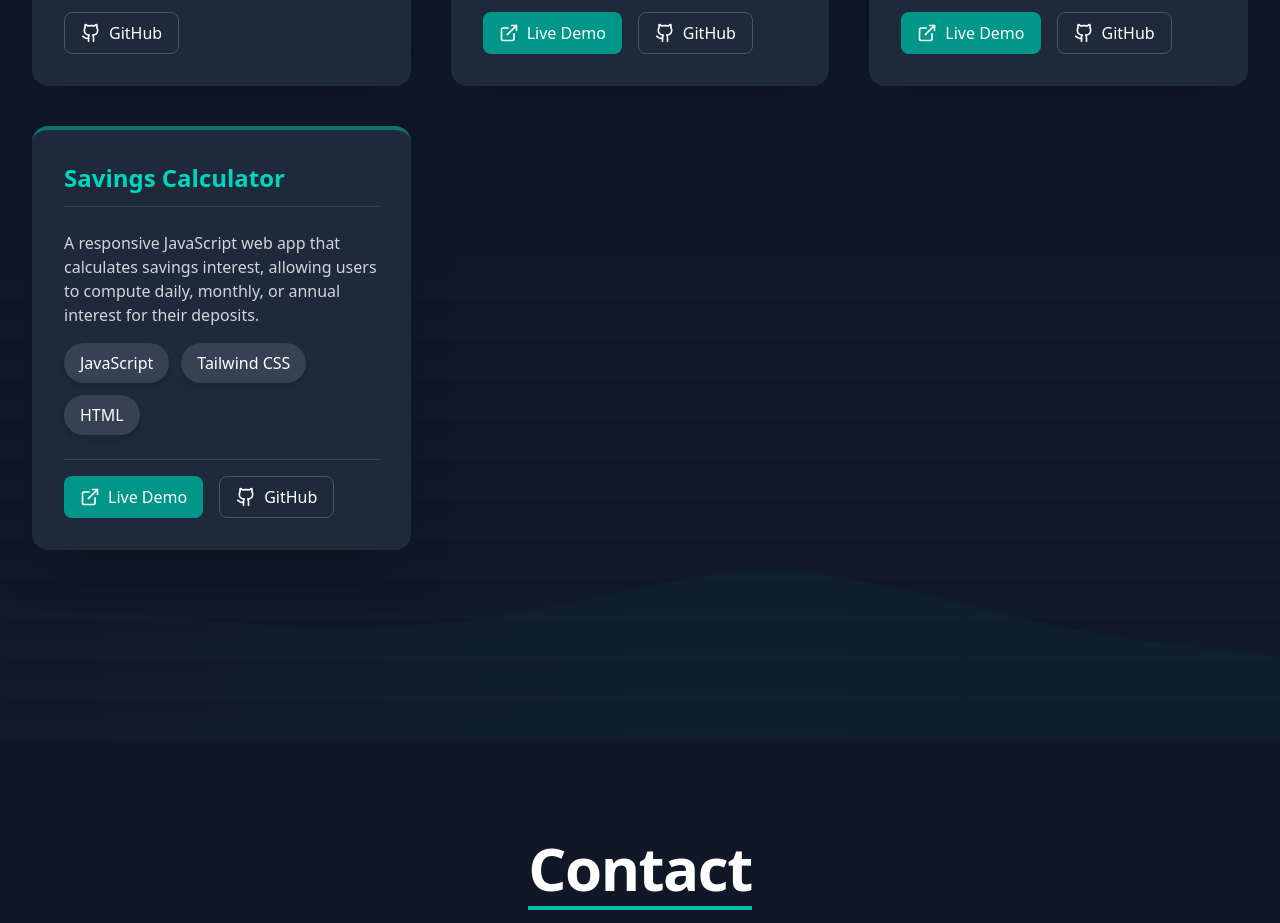
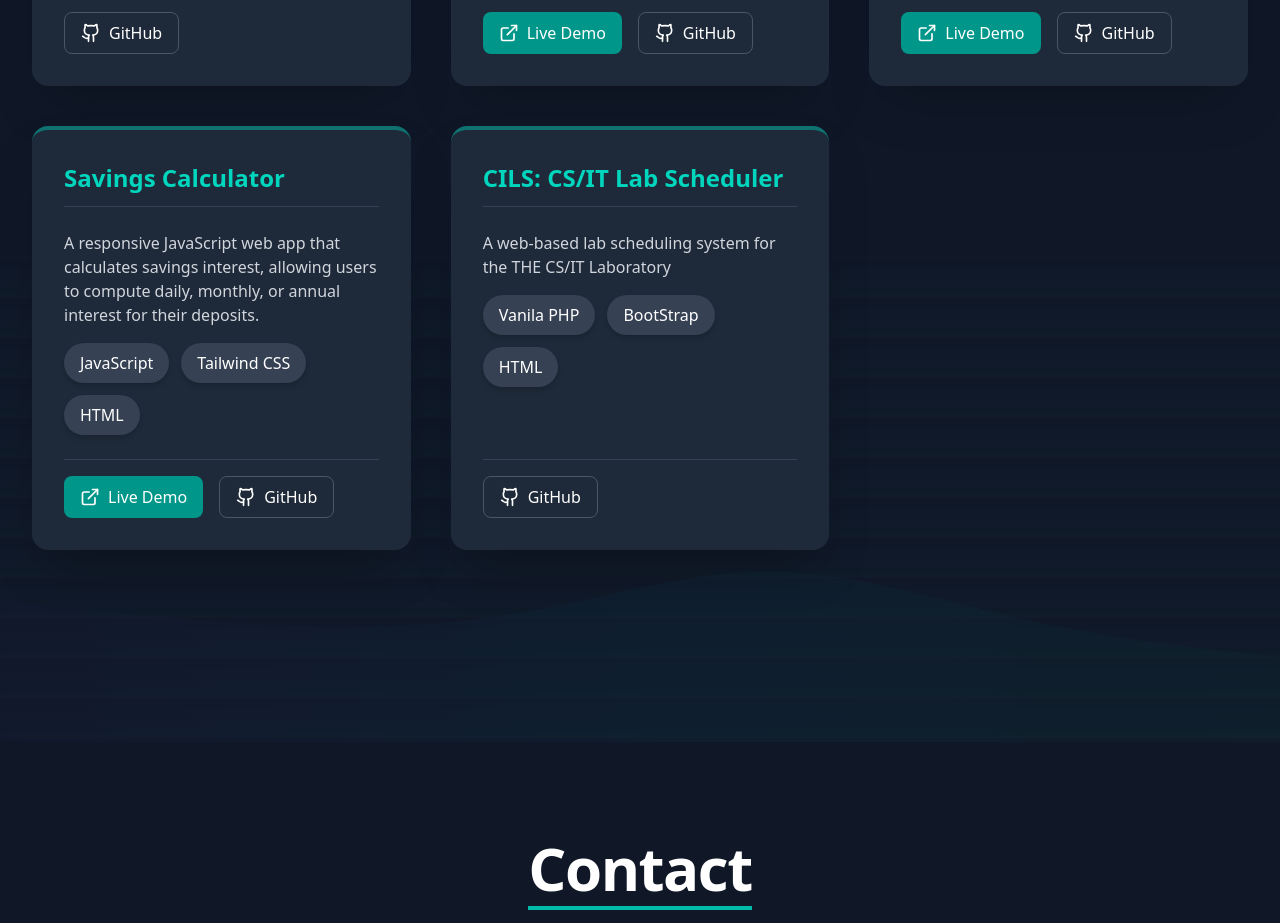
Before and after one commit to jyantikumar/VAPortfolio, a React (Vite) app: page / in a window 1280 px wide. Shown: the part 2800-3723 px from the top of the page. Built offline with nearby package versions, Linux system fonts and the light colour scheme.

Commit message:
Add CILS

```diff
--- a/package.json
+++ b/package.json
@@ -12,7 +12,8 @@
     "lint": "eslint .",
     "preview": "vite preview",
 "predeploy": "npm run build",
-"deploy": "gh-pages -d build"
+"deploy": "gh-pages -d dist"
+
 
   },
   "dependencies": {
--- a/src/assets/Portfolio.jsx
+++ b/src/assets/Portfolio.jsx
@@ -59,6 +59,14 @@ const projectData = [
     liveLink:  'https://jyantikumar.github.io/Savings/',
     githubLink: 'https://github.com/jyantikumar/Savings',
   },
+  {
+  id: 8,
+    title: 'CILS: CS/IT Lab Scheduler',
+    description: 'A web-based lab scheduling system for the THE CS/IT Laboratory',
+    tags: ['Vanila PHP', 'BootStrap','HTML'],
+    liveLink:  null,
+    githubLink: 'https://github.com/jyantikumar/CILS2024-25',
+},
 ];
 
 const Portfolio = () => {
--- a/vite.config.js
+++ b/vite.config.js
@@ -4,5 +4,6 @@ import tailwindcss from '@tailwindcss/vite'
 
 // https://vite.dev/config/
 export default defineConfig({
-  plugins: [react(),tailwindcss(),],
+  plugins: [react(),tailwindcss()],
+    base: '/Portfolio/'
 })
```
